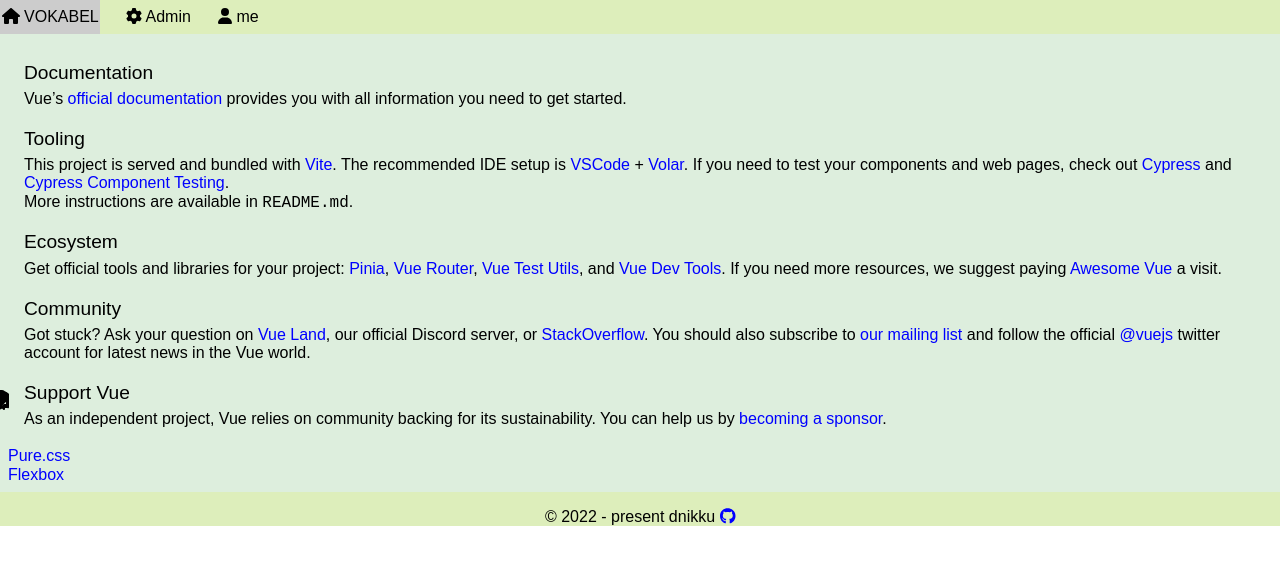
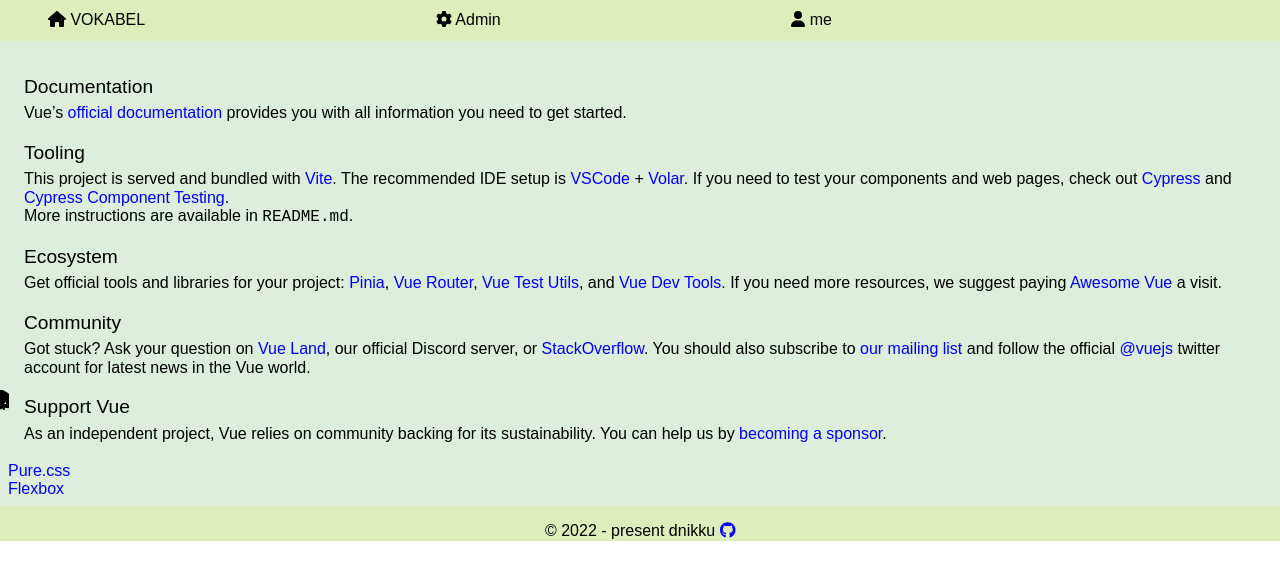
Before and after one commit to dnikku/vokabel, a Vue app: page /#/vue-docs in a window 1280 px wide. Shown: the top 580 px of the page. Built offline with nearby package versions, Linux system fonts and the light colour scheme.

Commit message:
simple styling

```diff
--- a/src/App.vue
+++ b/src/App.vue
@@ -1,11 +1,13 @@
 <template>
-  <div class="menu">
-    <router-link class="menu-link" to="/"><font-icon icon="fa-solid fa-house" /> VOKABEL</router-link>
-    <router-link class="menu-link" to="/admin"><font-icon icon="fa-solid fa-gear" /> Admin</router-link>
-    <router-link class="menu-link" to="/settings"><font-icon icon="fa-solid fa-user" /> me</router-link>
+  <div id="my-header">
+    <div class="menu">
+      <router-link class="menu-link" to="/"><font-icon icon="fa-solid fa-house" /> VOKABEL</router-link>
+      <router-link class="menu-link" to="/admin"><font-icon icon="fa-solid fa-gear" /> Admin</router-link>
+      <router-link class="menu-link" to="/settings"><font-icon icon="fa-solid fa-user" /> me</router-link>
+    </div>
   </div>
 
-  <div id="my-content">
+  <div id="my-body">
     <!-- see: https://stackoverflow.com/questions/70465526/unable-to-mark-vue-setup-function-as-async -->
     <router-view v-slot="{ Component }">
       <suspense timeout="0">
--- a/src/assets/main.css
+++ b/src/assets/main.css
@@ -7,13 +7,20 @@
     background-color: #ded;
 }
 
-#my-content {
+#my-body {
     display: flex;
-    padding: 0.5em;
+    padding: 1em 0.5em 0.5em 0.5em;
 
     /* for debugging purpose
     border: 2px solid red; */
 }
+
+.content {
+    /* for debugging purpose
+    border: 1px solid blue;*/
+}
+
+
 
 #my-footer {
     display: flex;
@@ -24,22 +31,22 @@
     background-color: #deb;
 }
 
-.menu {
-    display: flex;
-    flex-direction: row;
-    gap: 1.5em;
+#my-header {
 
     background-color: #deb;
 }
 
+.menu {
+    display: flex;
+    flex-direction: row;
+    justify-content: space-between;
+    padding: 0.2em;
+}
+
+
 a.menu-link {
     color: black;
-    padding: .5em .1em;
-}
-a.menu-link:hover {
-    background-color: #ccc;
-    font-weight: normal;
-    text-decoration: none;
+    padding: .5em .5em;
 }
 
 a {
@@ -68,3 +75,25 @@
 tbody:nth-child(even) {
     background-color: #eed;
 }
+
+
+@media (max-width: 799px) {
+    .content {
+        width: 100%;
+    }
+}
+@media (min-width: 800px) and (max-width: 1023px) {
+    .content {
+        width: 800px;
+    }
+}
+@media (min-width: 1024px) {
+    .content {
+        width: 800px;
+        padding-left: 40px;
+    }
+    .menu {
+        width: 800px;
+        padding-left: 40px;
+    }
+}
--- a/src/views/HomeView.vue
+++ b/src/views/HomeView.vue
@@ -1,19 +1,9 @@
 <template>
-  <div class="home">
+  <div class="content">
     <WordsIndex :node="root"/>
   </div>
 </template>
 
-<style>
-.home {
-  /* for debugging purpose
-  border: 2px solid blue;
-   */
-
-  width: 100%;
-
-}
-</style>
 
 <script lang="ts">
 import {useMarkdownStore} from "@/stores/markdown"
--- a/src/views/WordsView.vue
+++ b/src/views/WordsView.vue
@@ -1,9 +1,11 @@
 <template>
+  <div class="content">
+
     <div class="words">
       <div class="name">
         <h3>{{ name }}</h3>
         <a href="#" @click="openLink" :title="link">
-        <font-icon icon="fa-brands fa-markdown" size="2x" />
+          <font-icon icon="fa-brands fa-markdown" size="2x"/>
         </a>
       </div>
 
@@ -18,20 +20,27 @@
         <tbody v-for="word of words">
         <tr>
           <td class="text">
-            <decorate-text :value="word.text" />
+            <decorate-text :value="word.text"/>
             <span v-if="word.ipa">[{{ word.ipa }}]</span>
           </td>
-          <td><decorate-text :value="word.text_tr" /></td>
+          <td>
+            <decorate-text :value="word.text_tr"/>
+          </td>
         </tr>
         <tr v-if="word.phrase">
-          <td colspan="2"><decorate-text :value="word.phrase" /></td>
+          <td colspan="2">
+            <decorate-text :value="word.phrase"/>
+          </td>
         </tr>
         <tr v-if="word.phrase_tr">
-          <td colspan="2"><decorate-text :value="word.phrase_tr" /></td>
+          <td colspan="2">
+            <decorate-text :value="word.phrase_tr"/>
+          </td>
         </tr>
         </tbody>
 
       </table>
+    </div>
   </div>
 </template>
 
```
Lines whose indentation alone changed are shown as unchanged.
